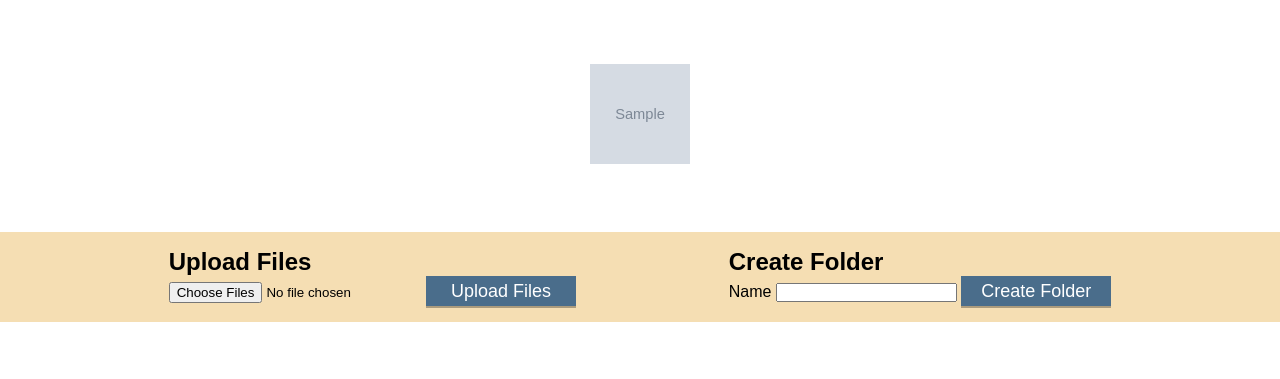
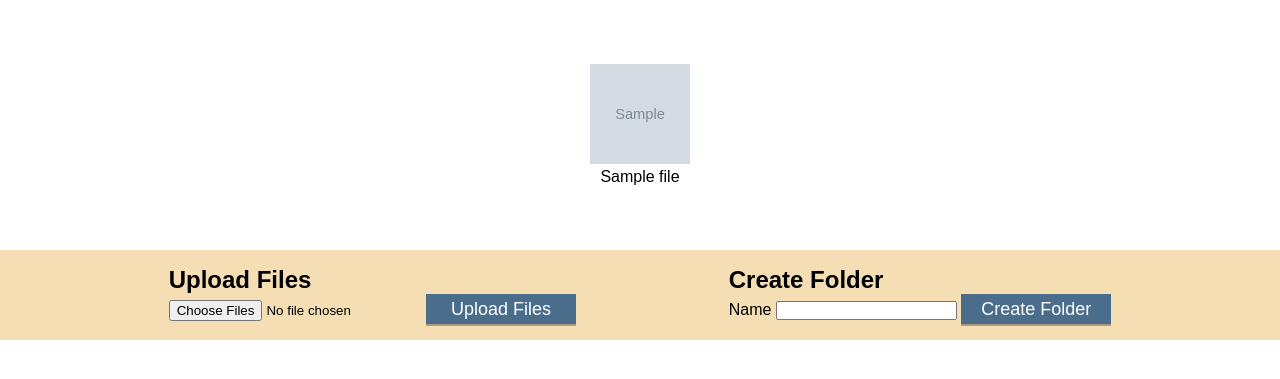
Before and after one commit to rohittp0/file-share, a FastAPI app: template templates/files.html in a window 1280 px wide. Shown: the part 56-435 px from the top of the page. Run offline with FastAPI, Linux system fonts and the light colour scheme; the template is opened without the code that fills it: most values are stand-ins (such as "Sample title", 1, 10 or a date in 2020); grey boxes marked "Sample" are stand-in pictures.

Commit message:
added file names

```diff
--- a/main.py
+++ b/main.py
@@ -80,16 +80,18 @@ async def files(request: Request, folder="", error=""):
         return templates.TemplateResponse("files.html", context=context)
 
     for file in glob(f"{upload_path}/{folder}/*"):
+        name = Path(file).name
+
         if Path(file).is_dir():
             icon = f"{icons_path}/folder.webp"
-            file = f"/?folder={Path(file).name}"
+            file = f"/?folder={name}"
         else:
             try:
                 icon = manager.get_jpeg_preview(file, width=100, height=100)
             except UnsupportedMimeType:
                 icon = f"{icons_path}/unknown.webp"
 
-        object_list.append({"url": file, "icon": icon})
+        object_list.append({"url": file, "icon": icon, "name": name})
 
     context["files"] = object_list
     return templates.TemplateResponse("files.html", context=context)
--- a/static/files.css
+++ b/static/files.css
@@ -22,10 +22,22 @@ header {
 
 .content {
     display: flex;
-    justify-content: center;
+    justify-content: space-evenly;
     flex-wrap: wrap;
-    gap: 0.5rem;
     margin: 4rem 0.5rem;
+}
+
+.name-tag {
+    text-align: center;
+    text-decoration: none;
+    color: black;
+}
+
+.name-tag p {
+    max-width: 110px;
+    text-overflow: ellipsis;
+    margin: auto;
+    overflow: hidden;
 }
 
 .form-section {
@@ -86,7 +98,7 @@ h3 {
     text-decoration: wavy red underline;
 }
 
-.center{
+.center {
     position: absolute;
     left: 50%;
     top: 50%;
--- a/templates/files.html
+++ b/templates/files.html
@@ -23,8 +23,9 @@
     </div>
     {% endif %}
     {% for file in files %}
-    <a href="{{ file.url }}">
+    <a href="{{ file.url }}" class="name-tag">
         <img src="{{ file.icon }}" alt="icon" width="100" height="100">
+        <p>{{ file.name }}</p>
     </a>
     {% endfor %}
 </main>
```
